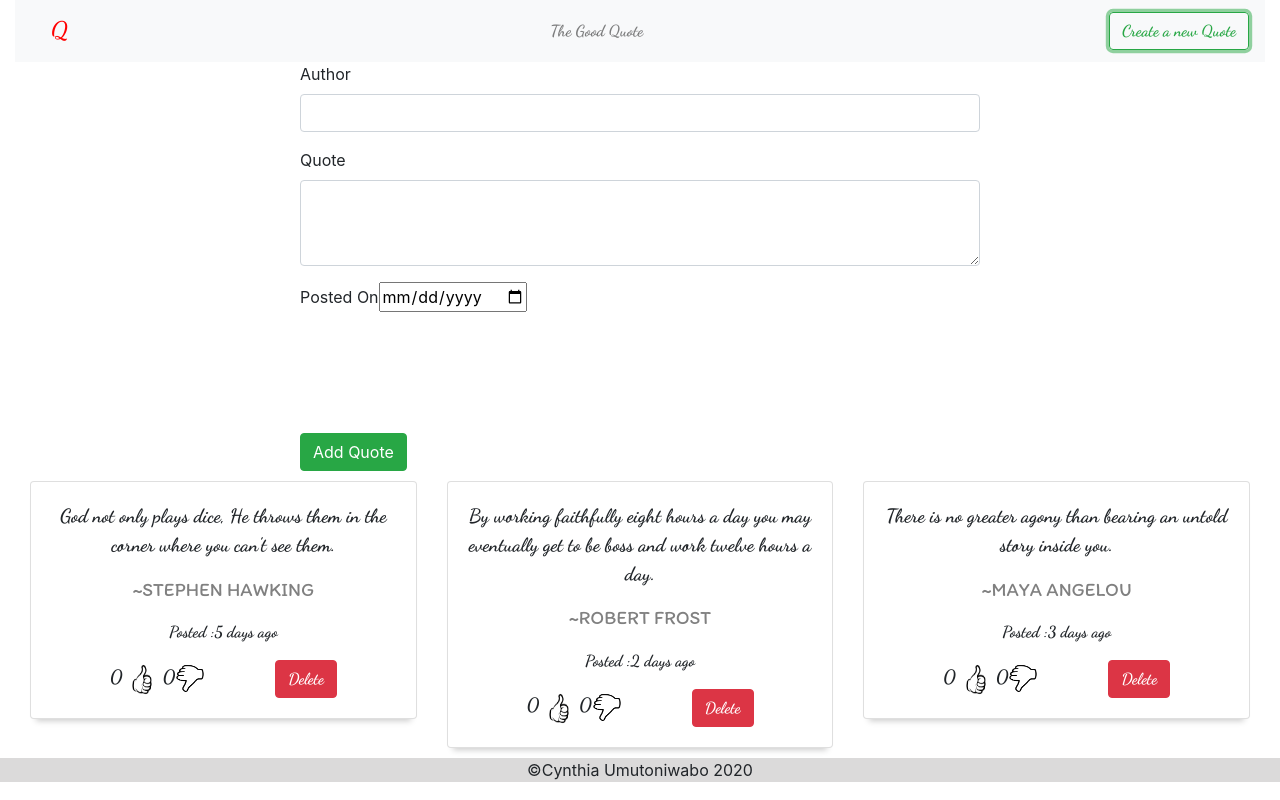
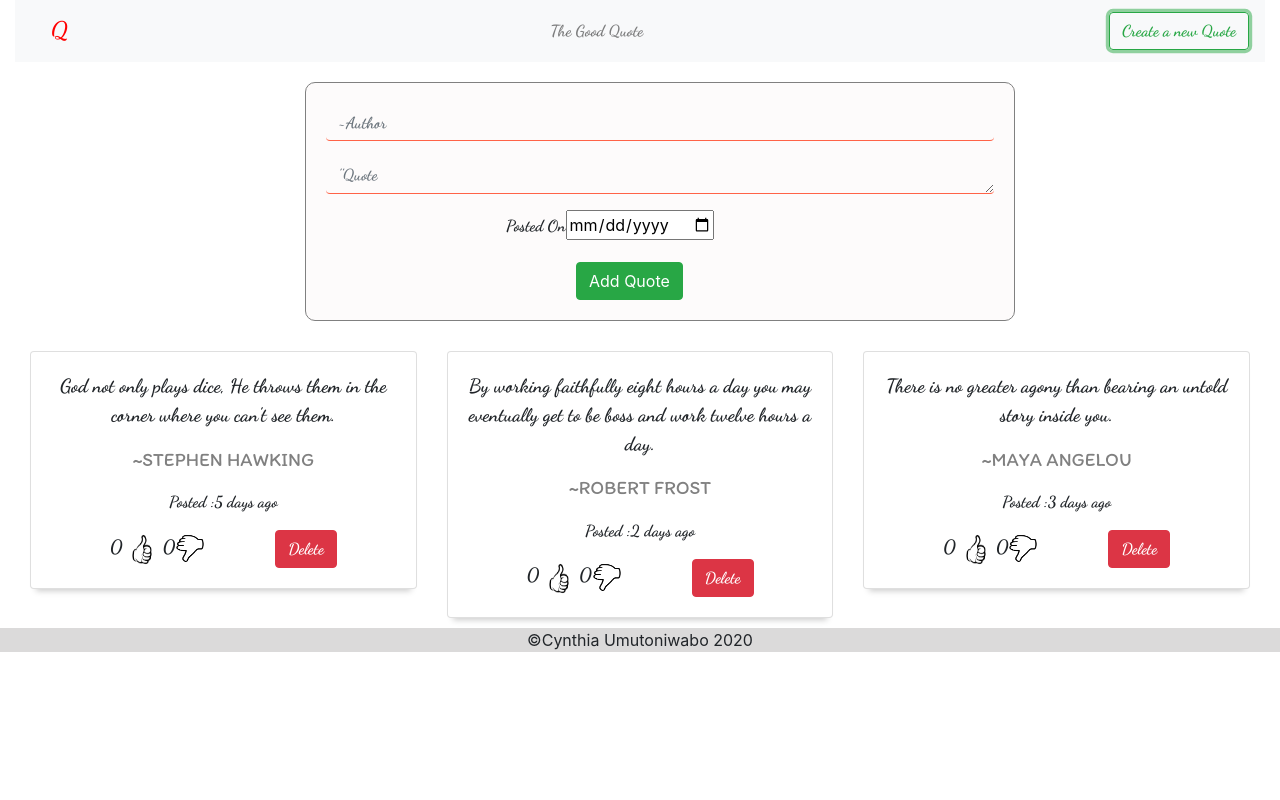
Before and after one commit to ucynthy12/Quote, an Angular app: page / in a window 1280 px wide. Both pictures are taken after a click on the button "Create a new Quote". Built offline with nearby package versions, Linux system fonts and the light colour scheme.

Commit message:
took of label and added a placeholder style

```diff
--- a/src/app/quote-form/quote-form.component.css
+++ b/src/app/quote-form/quote-form.component.css
@@ -0,0 +1,37 @@
+input#name{
+    border: none;
+    background: transparent;
+    border-bottom: 1px solid;
+    border-color: tomato;
+}
+textarea#Quote{
+    border: none;
+    background: transparent;
+    border-bottom: 1px solid;
+    border-color: tomato;
+}
+input#name::placeholder{
+ font-family: 'Dancing Script', cursive;
+
+}
+textarea#Quote::placeholder{
+    font-family: 'Dancing Script', cursive;
+}
+input#complete::placeholder{
+    font-family: 'Dancing Script', cursive;
+    color: gray;
+}
+#sbm{
+    margin-top: 0 ;
+    margin-left: 250px;
+}
+#qForm{
+    border: 1px solid gray;
+    border-radius: 10px;
+    margin:20px;
+    padding: 20px;
+    background-color: rgb(253, 251, 251);
+}
+#label{
+    padding-left: 180px;
+}
--- a/src/app/quote-form/quote-form.component.html
+++ b/src/app/quote-form/quote-form.component.html
@@ -1,30 +1,34 @@
-<div class="container">
+<div class="container" id='qForm' >
     <form (ngSubmit)='submitQuote()' #quoteForm="ngForm">
-        <div class="form-group">
-            <label for="name">Author</label>
-            <input type="text" required class="form-control" id="name" [(ngModel)]="newQuote.name" name="name"
-                #name='ngModel' required>
+        <div class="form-group row">
+            <!-- <label for="name" class="col-sm-2 col-form-label">Author</label> -->
+            <div class="col-sm-12">
+                <input type="text" required class="form-control" id="name" placeholder="~Author"
+                    [(ngModel)]="newQuote.name" name="name" #name='ngModel' required>
+            </div>
+
             <div [hidden]="name.valid || name.pristine" class="alert alert-danger">
                 <p> Author name is required</p>
             </div>
         </div>
-        <div class="form-group">
-
-            <label for="Quote">Quote</label>
-            <textarea class="form-control" id="Quote" rows="3" [(ngModel)]="newQuote.quotes" name="quote"
-                #quote='ngModel' required></textarea>
+        <div class="form-group row">
+            <!-- <label for="Quote" class="col-sm-2 col-form-label">Quote</label> -->
+            <div class="col-sm-12">
+                <textarea class="form-control" id="Quote" rows="1" placeholder="''Quote" [(ngModel)]="newQuote.quotes"
+                    name="quote" #quote='ngModel' required></textarea>
+            </div>
             <div [hidden]="quote.valid || quote.pristine" class="alert alert-danger">
                 <p> Quote is required</p>
             </div>
         </div>
         <div class="form-group">
-            <label for="complete">Posted On</label>
+            <label id='label'for="complete" style="font-family: 'Dancing Script', cursive;">Posted On</label>
             <input type='date' id="complete" [(ngModel)]="newQuote.datePosted" name="datePosted" #datePosted="ngModel"
                 required>
             <div [hidden]="datePosted.valid || datePosted.pristine" class="alert alert-danger">
                 <p> Date is required</p>
             </div>
         </div>
-        <button type="submit" class="btn btn-success">Add Quote</button>
+        <button id='sbm'type="submit" class="btn btn-success ">Add Quote</button>
     </form>
 </div>
```
